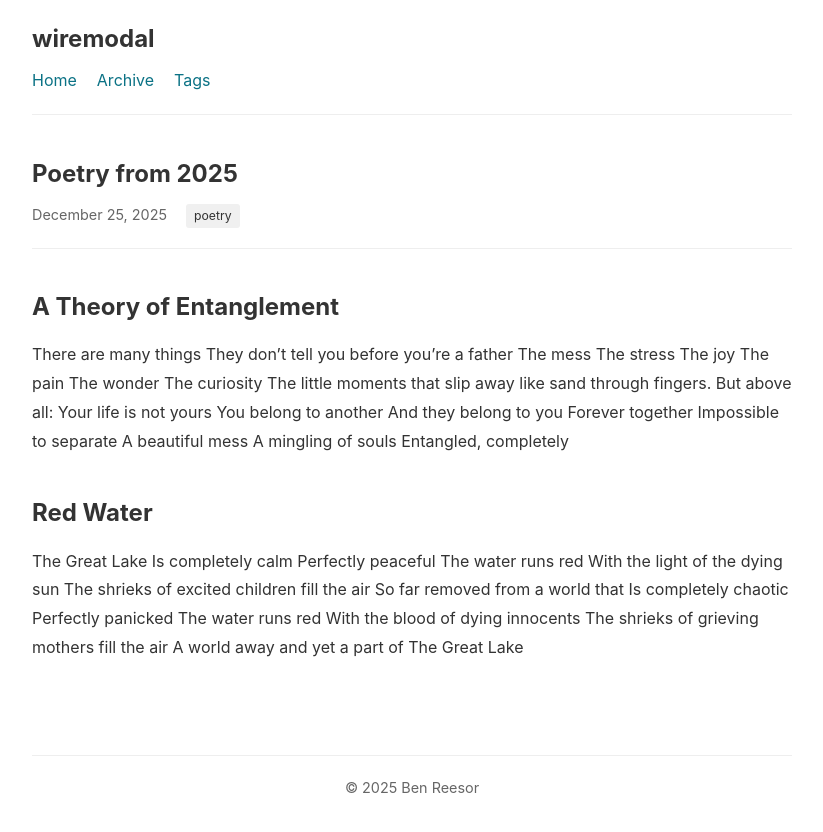
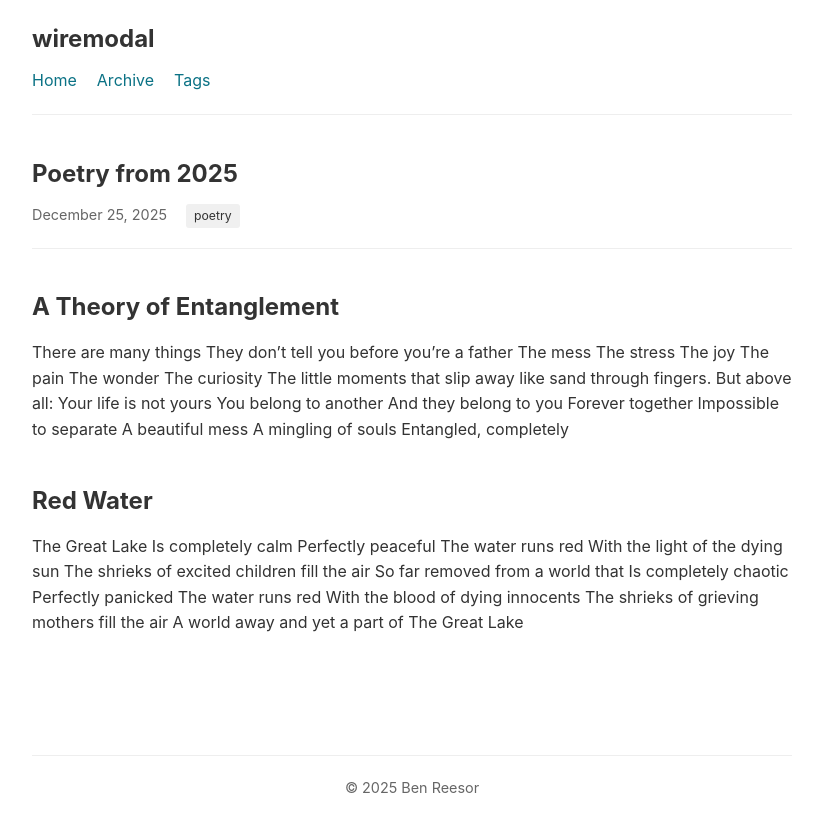
Before and after one commit to ben-d-r/wiremodal, a Jekyll site: the page built from _posts/2025-12-25-poetry-from-2025.md, in a window 1280 px wide. Shown: the top 832 px of the page, without its empty margins (228-1051 px from the left). Built offline with Jekyll 4.4.1, drawn with Linux system fonts in a browser that asks for light colours.

```diff
--- a/assets/css/style.css
+++ b/assets/css/style.css
@@ -128,6 +128,12 @@
     margin-bottom: 0.5em;
 }
 
+/* Poetry formatting - preserve line breaks and add spacing */
+.post-content h2 + p,
+.post-content h2 ~ p {
+    line-height: 1.6;
+}
+
 /* Post list */
 .post-list {
     list-style: none;
```
